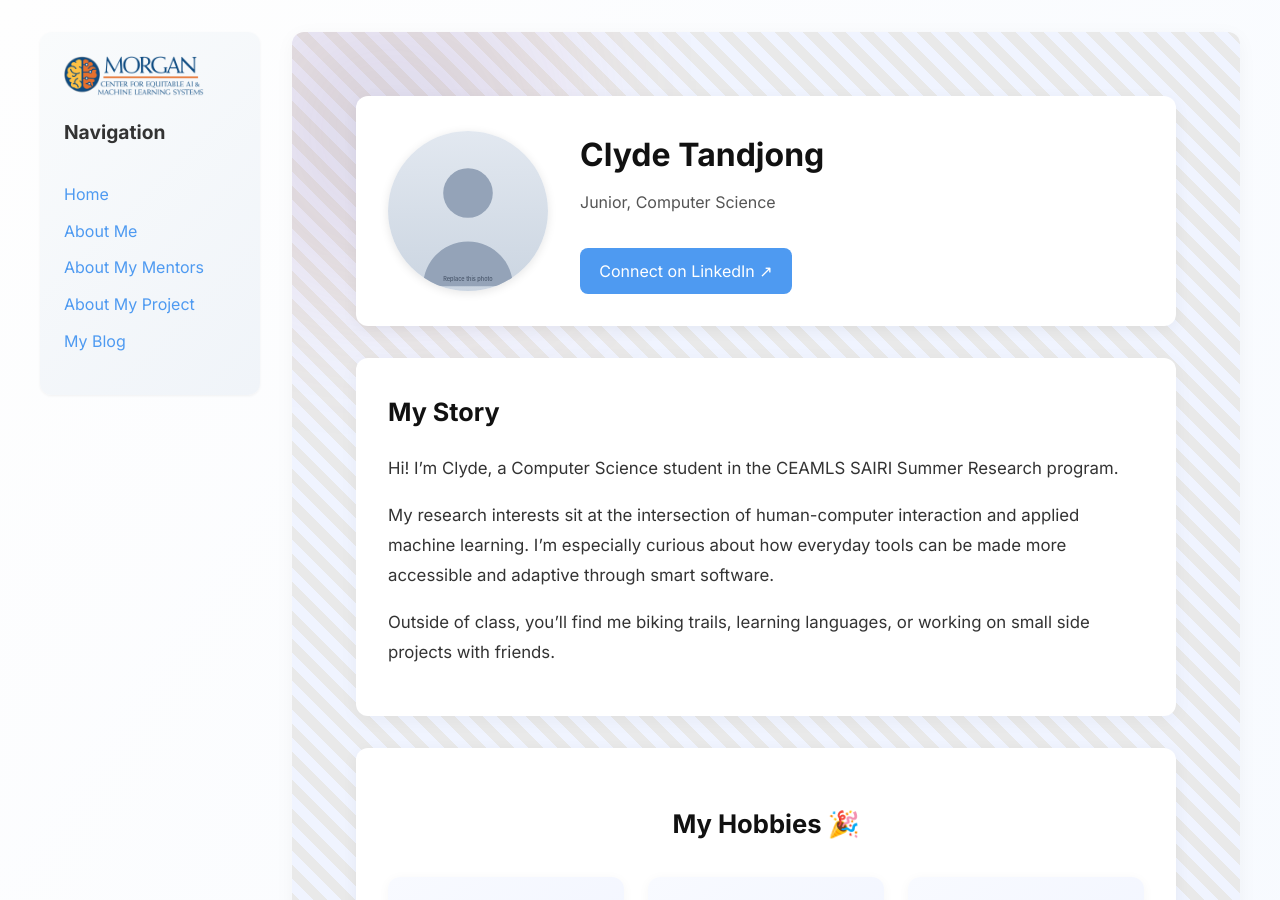
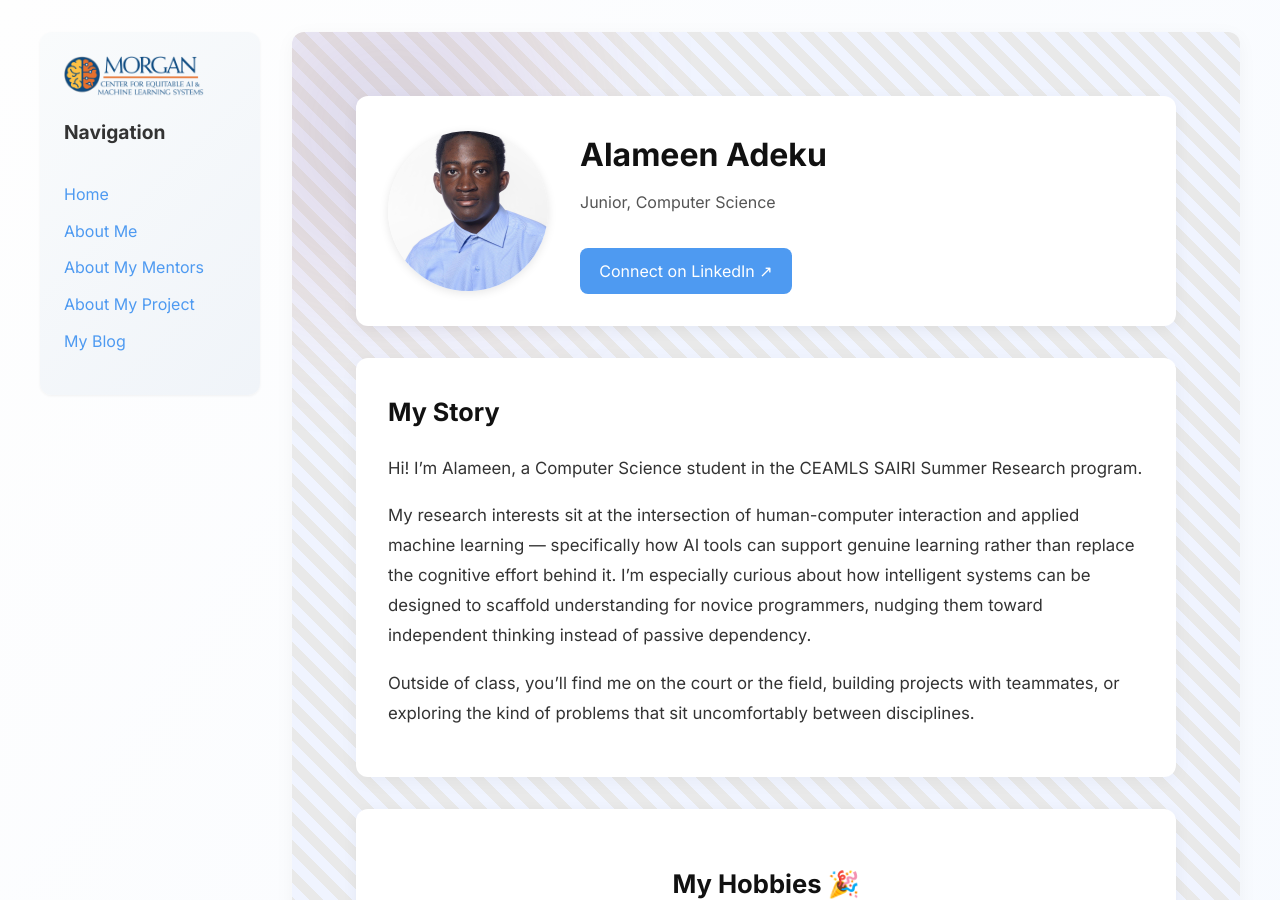
Before and after one commit to AlameenW/alameenwceamls26.github.io, a Jekyll site: the page built from pages/about-me.md, in a window 1280 px wide and 900 px high. Built offline with Jekyll 4.4.1, drawn with Linux system fonts in a browser that asks for light colours.

Commit message:
Revise About Me section with new details
Updated personal information and bio for Alameen Adeku.

```diff
--- a/pages/about-me.md
+++ b/pages/about-me.md
@@ -4,19 +4,16 @@ title: About Me
 permalink: /about-me.html
 
 about:
-  name: Clyde Tandjong
+  name: Alameen Adeku
   role: Junior, Computer Science
-  image: /assets/images/profile.svg
+  image: assets/images/headshot.jpeg
   linkedin: https://www.linkedin.com/in/example
   bio: |
-    Hi! I'm Clyde, a Computer Science student in the CEAMLS SAIRI Summer Research program.
+    Hi! I'm Alameen, a Computer Science student in the CEAMLS SAIRI Summer Research program.
 
-    My research interests sit at the intersection of human-computer interaction and applied
-    machine learning. I'm especially curious about how everyday tools can be made more
-    accessible and adaptive through smart software.
+    My research interests sit at the intersection of human-computer interaction and applied machine learning — specifically      how AI tools can support genuine learning rather than replace the cognitive effort behind it. I'm especially curious        about how intelligent systems can be designed to scaffold understanding for novice programmers, nudging them toward     independent thinking instead of passive dependency.
 
-    Outside of class, you'll find me biking trails, learning languages, or working on small
-    side projects with friends.
+    Outside of class, you'll find me on the court or the field, building projects with teammates, or exploring the kind of       problems that sit uncomfortably between disciplines.
 
   hobbies:
     - icon: 🎨
```
